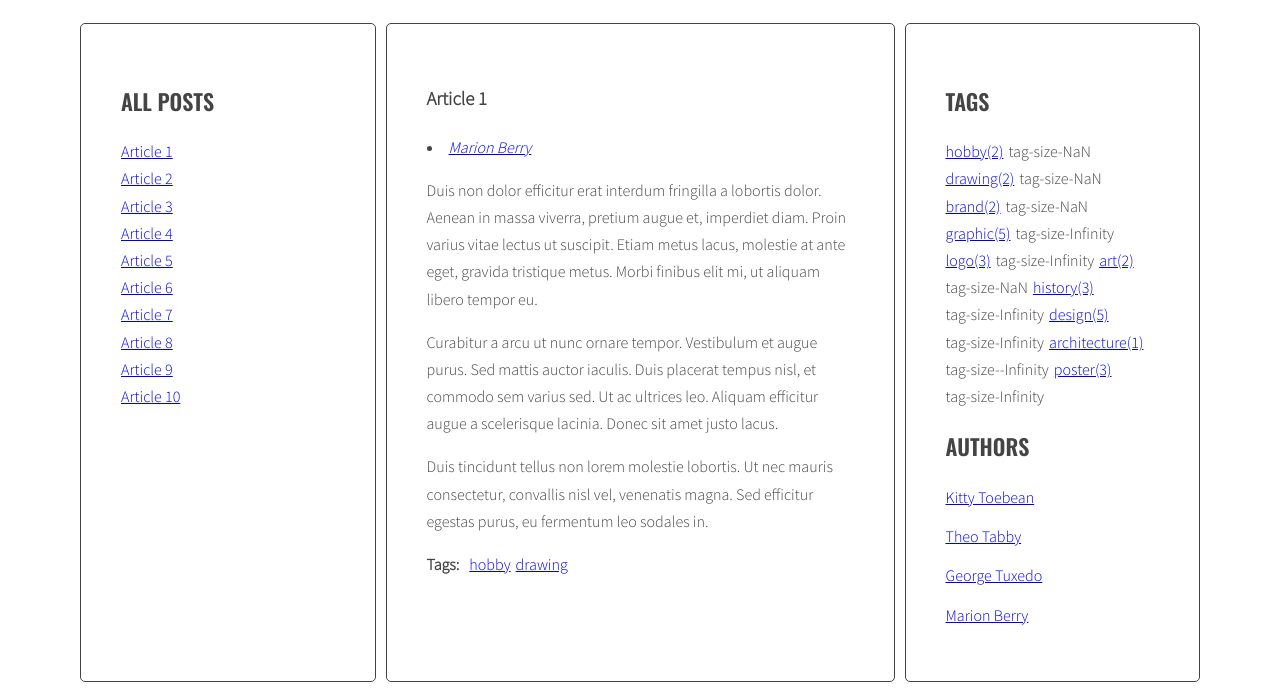
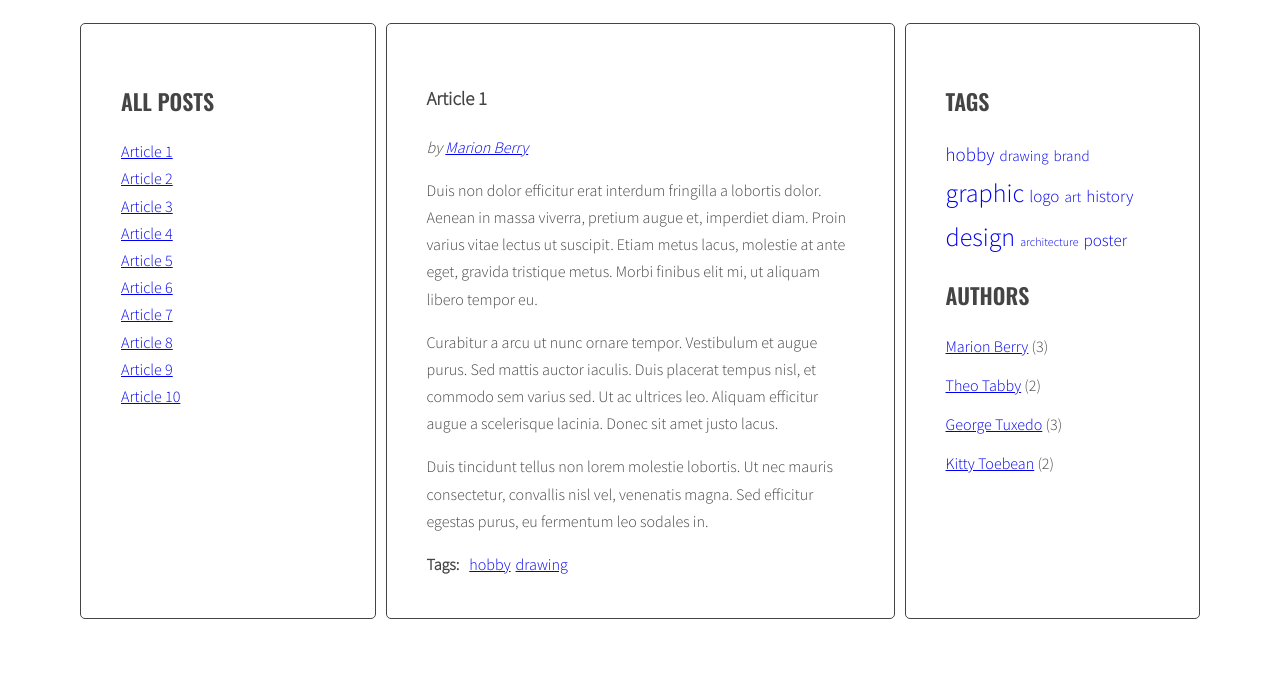
Before and after one commit to karolinaa178/javascript-blog, a website: page index.html in a window 1280 px wide. Shown: the part 220-910 px from the top of the page. After the commit the page ends 847 px from the top, so only its background shows below. Drawn offline with nearby package versions, Linux system fonts and the light colour scheme.

Commit message:
Fix TagCloud and add Authors right article list

```diff
--- a/index.html
+++ b/index.html
@@ -3,7 +3,7 @@
     <head>
         <meta charset="utf-8">
         <meta name="viewport" content="width=device-width, initial-scale=1.0">
-        <title>JavaBlog</title>
+        <title>JavaScriptBlog</title>
         <link rel="stylesheet" href="css/style.css">
     </head>
     <body>
@@ -63,7 +63,7 @@
                 </ul>
               </div>
             </article>
-            <article class="post" id="article-4" data-tags="architecture history" data-author="Kitty Toebean">
+            <article class="post" id="article-4" data-tags="architecture history hobby" data-author="Kitty Toebean">
               <h3 class="post-title">Article 4</h3>
               <p class="post-author"></p>
               <div class="post-content">
@@ -111,7 +111,7 @@
                 </ul>
               </div>
             </article>
-            <article class="post" id="article-7" data-tags="graphic logo" data-author="Kitty Toebean">
+            <article class="post" id="article-7" data-tags="graphic logo hobby" data-author="Kitty Toebean">
               <h3 class="post-title">Article 7</h3>
               <p class="post-author"></p>
               <div class="post-content">
--- a/js/script.js
+++ b/js/script.js
@@ -48,7 +48,8 @@
     optArticleAuthorSelector = '.post-author',
     // optTagListSelector = '.tags.list',
     optCloudClassCount = 5,
-    optCloudClassPrefix = 'tag-size-';
+    optCloudClassPrefix = 'tag-size-',
+    optAuthorsListSelector = '.list.authors';
 
   const generateTitleLinks = function(customSelector = '') {
 
@@ -91,16 +92,16 @@
     };
 
     for(let tag in tags){
-      console.log(tag + ' is used ' + tag[tag] + ' times');
-
+      // console.log(tag + ' is used ' + tag[tag] + ' times');
       if(tags[tag] > params.max){
         params.max = tags[tag];
       }
       if(tags[tag] < params.min){
         params.min = tags[tag];
       }
-      return params;
     }
+
+    return params;
   };
 
   const calculateTagClass = function(count, params){
@@ -164,12 +165,9 @@
 
     /* [NEW] START LOOP: for each tag in allTags: */
     for(let tag in allTags){
-    /* [NEW] generate code of a link and add it to allTagsHTML */
-      allTagsHTML += '<li><a href="#tag-' + tag + '">' + tag + '(' + allTags[tag] + ')</a></li>';
-
-      const tagLinkHTML = '<li>' + calculateTagClass(allTags[tag], tagsParams) + '</li>';
-      console.log('tagLinkHTML:', tagLinkHTML);
-      allTagsHTML += tagLinkHTML;
+      /* [NEW] generate code of a link and add it to allTagsHTML */
+      const tagClass = calculateTagClass(allTags[tag], tagsParams);
+      allTagsHTML += `<li><a href="#tag-${tag}" class="${tagClass}">${tag}</a></li>`;
     }
     /* [NEW] END LOOP: for each tag in allTags: */
 
@@ -228,6 +226,8 @@
   addClickListenersToTags();
 
   const generateAuthors = function(){
+    /* [NEW] create a new variable allAuthors with an empty array */
+    let allAuthors = {};
     /* find all articles */
     const articles = document.querySelectorAll(optArticleSelector);
     /* START LOOP: for every article: */
@@ -239,14 +239,32 @@
       /* get tags from data-author attribute */
       const tagAuthor = article.getAttribute('data-author');
       /* generate HTML of the link */
-      const linkHTML = '<li><a href="#author-' + tagAuthor + '">' + tagAuthor + '</a></li>';
+      const linkHTML = 'by ' + '<a href="#author-' + tagAuthor + '">' + tagAuthor + '</a>';
       /* add generated code to html variable */
       html = html + linkHTML;
-
+      /* [NEW] check if this link is NOT already in allTags */
+      if(!allAuthors[tagAuthor]){
+        allAuthors[tagAuthor] = 1;
+      } else {
+        allAuthors[tagAuthor] ++;
+      }
       /* insert HTML of all the links into the tags wrapper */
       authorWrapper.innerHTML = html;
     /* END LOOP: for every article: */
     }
+    /* [NEW] find wrapper for authors in the right column */
+    const authorsList = document.querySelector(optAuthorsListSelector);
+    /*creater variable for all authorHTML */
+    let html = '';
+    /* START LOOP for each articleAuthor in allAuthors */
+    for(let articleAuthor in allAuthors){
+      /* generate code of a link and add it to allAuthorHTML */
+      const authorLinkHTML = `<li><a href=#author-${articleAuthor}>${articleAuthor}</a> (${allAuthors[articleAuthor]})</li>`;
+      /* insert authorLinkHTML into authorsRightWrapper */
+      html = html +authorLinkHTML;
+    /* END LOOP */
+    }
+    authorsList.innerHTML = html;
   };
   generateAuthors();
 
--- a/sass/style.scss
+++ b/sass/style.scss
@@ -128,19 +128,24 @@ body {
 /* List tags */
 
 .tag-size-1 {
-  font-size: 100%;
+  font-size: 12px;
+  text-decoration: none;
 }
 .tag-size-2 {
-  font-size: 150%;
+  font-size: 15px;
+  text-decoration: none;
 }
 .tag-size-3 {
-  font-size: 200%;
+  font-size: 17px;
+  text-decoration: none;
 }
 .tag-size-4 {
-  font-size: 270%;
+  font-size: 19px;
+  text-decoration: none;
 }
 .tag-size-5 {
-  font-size: 370%;
+  font-size: 26px;
+  text-decoration: none;
 }
 .list.tags li {
   display: inline-block;
```
Also changed, not shown: css/style.css, 1 other file.
